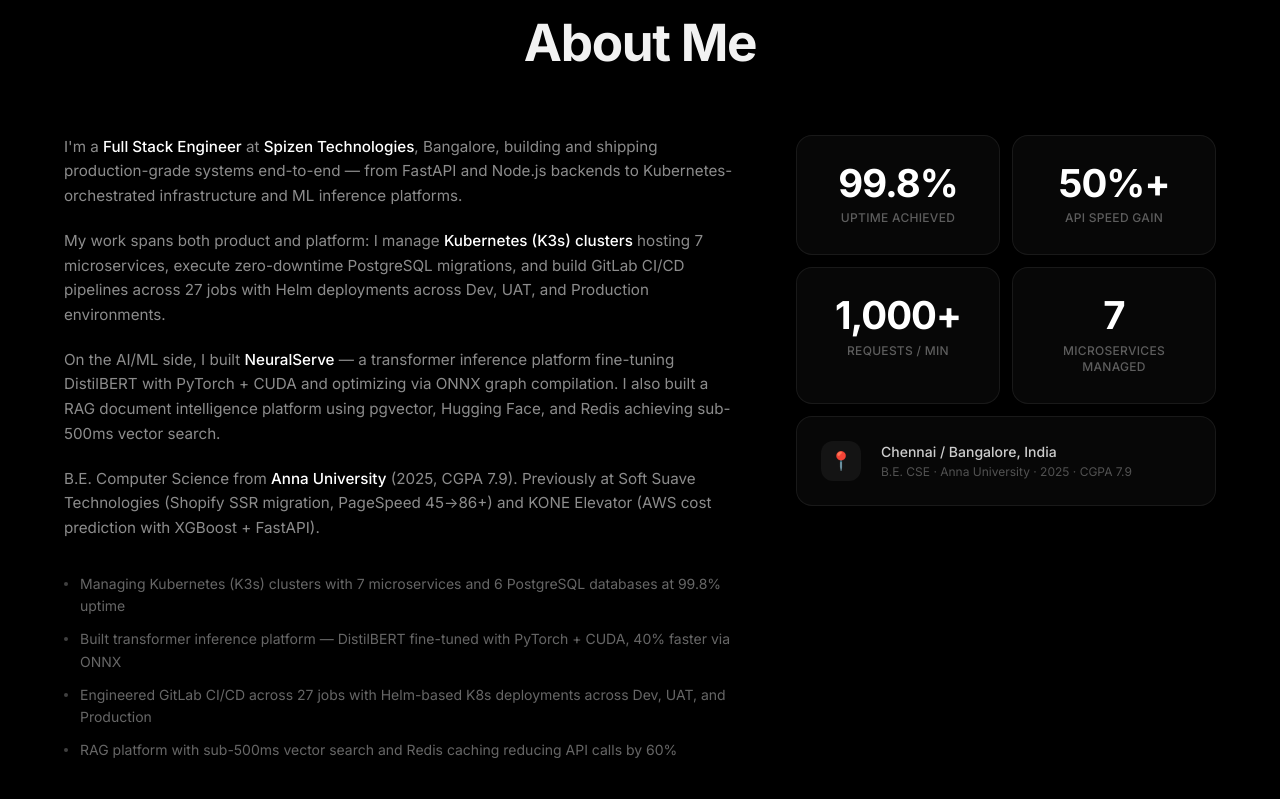
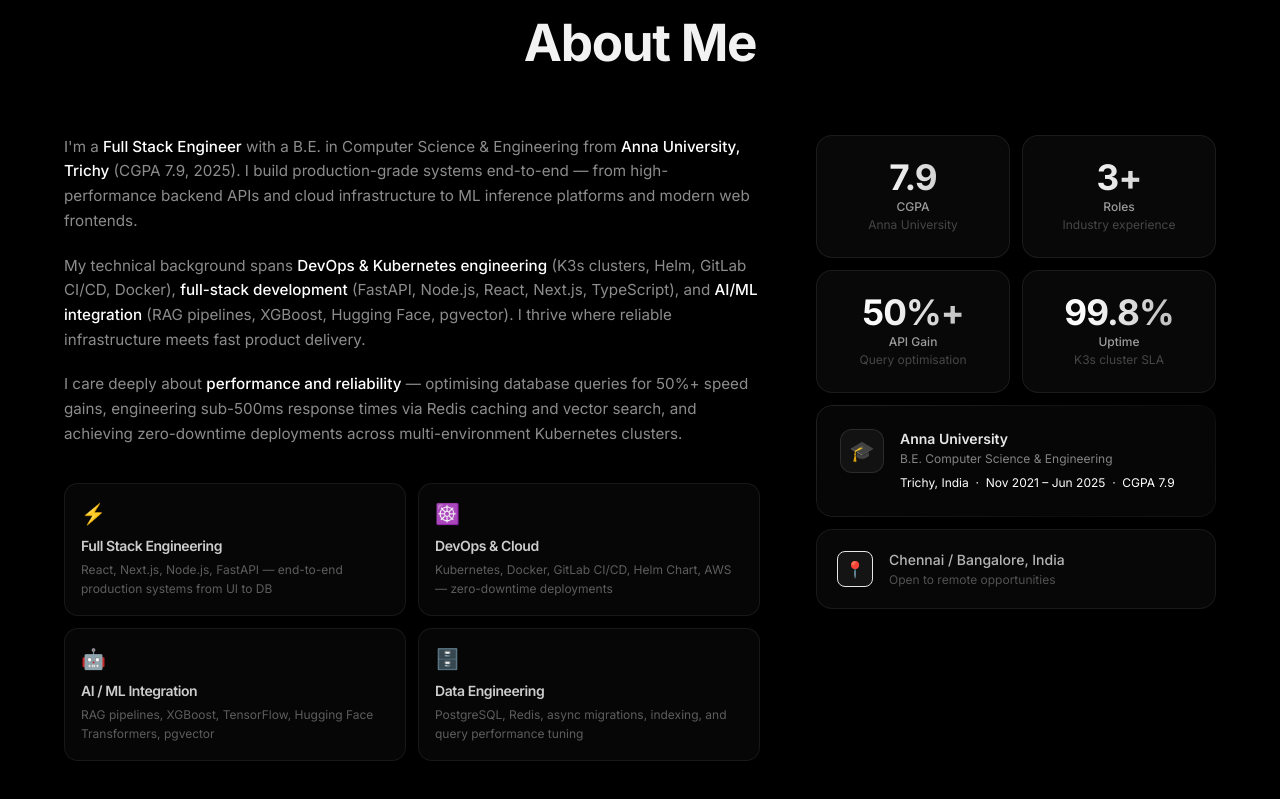
Before and after one commit to Mukunth1004/mukunthan-portfolio, a Next.js app: page / in a window 1280 px wide. Shown: the part 995-1794 px from the top of the page. Built offline with nearby package versions, Linux system fonts and the light colour scheme.

Commit message:
feat: rewrite About — professional focus, no employer, bento stats

```diff
--- a/app/sections/About.jsx
+++ b/app/sections/About.jsx
@@ -3,17 +3,33 @@
 import { useRef } from 'react'
 
 const stats = [
-  { value: '99.8%', label: 'Uptime Achieved' },
-  { value: '50%+', label: 'API Speed Gain' },
-  { value: '1,000+', label: 'Requests / Min' },
-  { value: '7', label: 'Microservices Managed' },
+  { value: '7.9', label: 'CGPA', sub: 'Anna University' },
+  { value: '3+', label: 'Roles', sub: 'Industry experience' },
+  { value: '50%+', label: 'API Gain', sub: 'Query optimisation' },
+  { value: '99.8%', label: 'Uptime', sub: 'K3s cluster SLA' },
 ]
 
-const highlights = [
-  'Managing Kubernetes (K3s) clusters with 7 microservices and 6 PostgreSQL databases at 99.8% uptime',
-  'Built transformer inference platform — DistilBERT fine-tuned with PyTorch + CUDA, 40% faster via ONNX',
-  'Engineered GitLab CI/CD across 27 jobs with Helm-based K8s deployments across Dev, UAT, and Production',
-  'RAG platform with sub-500ms vector search and Redis caching reducing API calls by 60%',
+const focusAreas = [
+  {
+    icon: '⚡',
+    title: 'Full Stack Engineering',
+    desc: 'React, Next.js, Node.js, FastAPI — end-to-end production systems from UI to DB',
+  },
+  {
+    icon: '☸️',
+    title: 'DevOps & Cloud',
+    desc: 'Kubernetes, Docker, GitLab CI/CD, Helm Chart, AWS — zero-downtime deployments',
+  },
+  {
+    icon: '🤖',
+    title: 'AI / ML Integration',
+    desc: 'RAG pipelines, XGBoost, TensorFlow, Hugging Face Transformers, pgvector',
+  },
+  {
+    icon: '🗄️',
+    title: 'Data Engineering',
+    desc: 'PostgreSQL, Redis, async migrations, indexing, and query performance tuning',
+  },
 ]
 
 export default function About() {
@@ -40,7 +56,7 @@
           About Me
         </motion.h2>
 
-        <div className="grid lg:grid-cols-[1fr_420px] gap-14 items-start mt-16">
+        <div className="grid lg:grid-cols-[1fr_400px] gap-14 items-start mt-16">
           {/* Left: narrative */}
           <motion.div
             initial={{ opacity: 0, x: -24 }}
@@ -50,80 +66,109 @@
           >
             <p className="text-white/55 leading-relaxed text-[0.95rem]">
               I&apos;m a{' '}
-              <span className="text-white font-medium">Full Stack Engineer</span> at{' '}
-              <span className="text-white font-medium">Spizen Technologies</span>, Bangalore, building
-              and shipping production-grade systems end-to-end — from FastAPI and Node.js backends to
-              Kubernetes-orchestrated infrastructure and ML inference platforms.
+              <span className="text-white font-medium">Full Stack Engineer</span> with a B.E.
+              in Computer Science &amp; Engineering from{' '}
+              <span className="text-white font-medium">Anna University, Trichy</span> (CGPA 7.9, 2025).
+              I build production-grade systems end-to-end — from high-performance backend APIs and
+              cloud infrastructure to ML inference platforms and modern web frontends.
             </p>
             <p className="text-white/55 leading-relaxed text-[0.95rem]">
-              My work spans both product and platform: I manage{' '}
-              <span className="text-white font-medium">Kubernetes (K3s) clusters</span> hosting 7
-              microservices, execute zero-downtime PostgreSQL migrations, and build GitLab CI/CD
-              pipelines across 27 jobs with Helm deployments across Dev, UAT, and Production environments.
+              My technical background spans{' '}
+              <span className="text-white font-medium">DevOps &amp; Kubernetes engineering</span>{' '}
+              (K3s clusters, Helm, GitLab CI/CD, Docker),{' '}
+              <span className="text-white font-medium">full-stack development</span>{' '}
+              (FastAPI, Node.js, React, Next.js, TypeScript), and{' '}
+              <span className="text-white font-medium">AI/ML integration</span>{' '}
+              (RAG pipelines, XGBoost, Hugging Face, pgvector). I thrive where reliable
+              infrastructure meets fast product delivery.
             </p>
             <p className="text-white/55 leading-relaxed text-[0.95rem]">
-              On the AI/ML side, I built{' '}
-              <span className="text-white font-medium">NeuralServe</span> — a transformer inference
-              platform fine-tuning DistilBERT with PyTorch + CUDA and optimizing via ONNX graph
-              compilation. I also built a RAG document intelligence platform using pgvector,
-              Hugging Face, and Redis achieving sub-500ms vector search.
-            </p>
-            <p className="text-white/55 leading-relaxed text-[0.95rem]">
-              B.E. Computer Science from{' '}
-              <span className="text-white font-medium">Anna University</span> (2025, CGPA 7.9).
-              Previously at Soft Suave Technologies (Shopify SSR migration, PageSpeed 45→86+)
-              and KONE Elevator (AWS cost prediction with XGBoost + FastAPI).
+              I care deeply about{' '}
+              <span className="text-white font-medium">performance and reliability</span> —
+              optimising database queries for 50%+ speed gains, engineering sub-500ms response
+              times via Redis caching and vector search, and achieving zero-downtime deployments
+              across multi-environment Kubernetes clusters.
             </p>
 
-            <ul className="space-y-2.5 pt-3">
-              {highlights.map((h, i) => (
-                <li key={i} className="flex gap-3 text-sm text-white/40 leading-relaxed">
-                  <span className="flex-shrink-0 w-1 h-1 rounded-full bg-white/25 mt-[9px]" />
-                  {h}
-                </li>
+            {/* Focus area bento grid */}
+            <div className="grid grid-cols-1 sm:grid-cols-2 gap-3 pt-4">
+              {focusAreas.map((area, i) => (
+                <motion.div
+                  key={area.title}
+                  initial={{ opacity: 0, y: 12 }}
+                  animate={inView ? { opacity: 1, y: 0 } : {}}
+                  transition={{ duration: 0.5, delay: 0.42 + i * 0.08 }}
+                  className="bento-card p-4 group"
+                >
+                  <span className="text-xl mb-2 block group-hover:scale-110 transition-transform duration-300">
+                    {area.icon}
+                  </span>
+                  <h4 className="text-sm font-semibold text-white/80 mb-1">{area.title}</h4>
+                  <p className="text-xs text-white/35 leading-relaxed">{area.desc}</p>
+                </motion.div>
               ))}
-            </ul>
+            </div>
           </motion.div>
 
-          {/* Right: stat cards */}
+          {/* Right: stats + education */}
           <motion.div
             initial={{ opacity: 0, x: 24 }}
             animate={inView ? { opacity: 1, x: 0 } : {}}
             transition={{ duration: 0.8, delay: 0.28 }}
-            className="grid grid-cols-2 gap-3"
+            className="space-y-3"
           >
-            {stats.map(({ value, label }, i) => (
+            <div className="grid grid-cols-2 gap-3">
+              {stats.map(({ value, label, sub }, i) => (
                 <motion.div
                   key={label}
                   initial={{ opacity: 0, y: 16 }}
                   animate={inView ? { opacity: 1, y: 0 } : {}}
                   transition={{ duration: 0.6, delay: 0.38 + i * 0.09 }}
-                className="card-premium p-7 text-center"
+                  className="glow-card p-6 text-center"
                 >
-                <div className="text-[2.4rem] font-bold tracking-tight leading-none mb-2">
+                  <div className="text-[2.2rem] font-bold tracking-tight leading-none mb-1 shimmer-text">
                     {value}
                   </div>
-                <div className="text-xs text-white/35 tracking-wide uppercase font-medium">
-                  {label}
-                </div>
+                  <div className="text-xs text-white/60 font-medium">{label}</div>
+                  <div className="text-xs text-white/25 mt-0.5">{sub}</div>
                 </motion.div>
               ))}
+            </div>
 
-            {/* Location card */}
+            {/* Education card */}
             <motion.div
               initial={{ opacity: 0, y: 16 }}
               animate={inView ? { opacity: 1, y: 0 } : {}}
               transition={{ duration: 0.6, delay: 0.74 }}
-              className="card-premium p-6 col-span-2 flex items-center gap-5"
+              className="border-beam-card p-6"
             >
-              <div className="w-10 h-10 rounded-xl bg-white/5 flex items-center justify-center flex-shrink-0 text-lg">
+              <div className="flex items-start gap-4">
+                <div className="w-11 h-11 rounded-xl bg-white/5 border border-white/10 flex items-center justify-center flex-shrink-0 text-xl">
+                  🎓
+                </div>
+                <div>
+                  <div className="text-sm font-semibold text-white/90">Anna University</div>
+                  <div className="text-xs text-white/50 mt-0.5">B.E. Computer Science &amp; Engineering</div>
+                  <div className="text-xs text-white/28 mt-1.5 leading-relaxed">
+                    Trichy, India &nbsp;·&nbsp; Nov 2021 – Jun 2025 &nbsp;·&nbsp; CGPA 7.9
+                  </div>
+                </div>
+              </div>
+            </motion.div>
+
+            {/* Location */}
+            <motion.div
+              initial={{ opacity: 0, y: 16 }}
+              animate={inView ? { opacity: 1, y: 0 } : {}}
+              transition={{ duration: 0.6, delay: 0.84 }}
+              className="card-premium p-5 flex items-center gap-4"
+            >
+              <div className="w-9 h-9 rounded-lg bg-white/5 border border-white/08 flex items-center justify-center text-base flex-shrink-0">
                 📍
               </div>
               <div>
-                <div className="text-sm font-medium text-white/80">Chennai / Bangalore, India</div>
-                <div className="text-xs text-white/30 mt-0.5">
-                  B.E. CSE · Anna University · 2025 · CGPA 7.9
-                </div>
+                <div className="text-sm text-white/70 font-medium">Chennai / Bangalore, India</div>
+                <div className="text-xs text-white/30 mt-0.5">Open to remote opportunities</div>
               </div>
             </motion.div>
           </motion.div>
```
Lines whose indentation alone changed are shown as unchanged.
